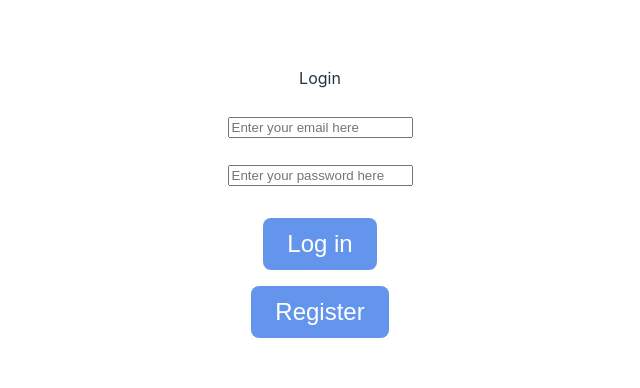
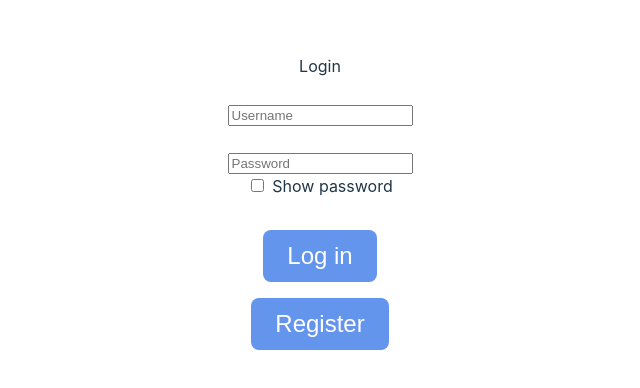
Before and after one commit to PeeterTarvas/P2P-file-transfer-system, a React (Vite) app in the folder client/: page / in a window 1280 px wide. Shown: the part 194-582 px from the top of the page, without its empty margins (320-960 px from the left). Built offline with nearby package versions, Linux system fonts and the light colour scheme.

Commit message:
Error handling, routing and password hiding

```diff
--- a/client/src/components/login/login.page.tsx
+++ b/client/src/components/login/login.page.tsx
@@ -1,16 +1,32 @@
-import { useState } from 'react';
+import { useState, useEffect } from 'react';
 import { useNavigate } from 'react-router-dom';
 import Peer from 'peerjs'; // Import peerjs
 import { LoginRequestInterface, LoginResponseInterface, UserInterface } from "../../interfaces/user.interface.tsx";
 import ApiManager from "../../services/api-manager.tsx";
 import ipManager from "../../services/ip-manager.tsx";
+import { getUsernameFromSession } from "../../utils/session-storage.tsx";
 
 const LoginPage = () => {
     const navigate = useNavigate();
     const [username, setUsername] = useState('');
     const [password, setPassword] = useState('');
+    const [showPassword, setShowPassword] = useState(false)
+    const [error, setError] = useState('')
+    const sessionUsername = getUsernameFromSession()
+
+
+    useEffect(() => {
+        if (sessionUsername) {
+            return navigate('/main')
+        }
+    }, [sessionUsername, navigate])
 
     const register = async () => {
+
+        if (username === '' || password === '') {
+            setError('Please fill in all fields')
+            return
+        }
         // Initialize a new Peer without an ID, letting Peer.js auto-generate a unique ID
         const peer = new Peer();
 
@@ -29,6 +45,7 @@ const LoginPage = () => {
                 await ApiManager.register(registerDto);
                 console.log(`User registered with peerId: ${peerId}`);
             } catch (error) {
+                setError('That username is already taken')
                 console.log(error);
             } finally {
                 peer.disconnect(); // Disconnect after registration to free resources if not used further
@@ -36,8 +53,18 @@ const LoginPage = () => {
         });
     };
 
+    const toggleShowPassword = () => {
+        setShowPassword(!showPassword)
+    }
+
     const login = async () => {
+        if (username === '' || password === '') {
+            setError('Please fill in all fields')
+            return
+        }
+
         const ip = await ipManager.getIp();
+        //const ip = 'localhost';
         const port = window.location.port;
         const loginDto: LoginRequestInterface = {
             username: username,
@@ -45,6 +72,7 @@ const LoginPage = () => {
             ipAddress: ip,
             port: port
         };
+
         try {
             const response: LoginResponseInterface = await ApiManager.login(loginDto);
             sessionStorage.setItem('token', response.token);
@@ -67,7 +95,7 @@ const LoginPage = () => {
             <div className={'inputContainer'}>
                 <input
                     value={username}
-                    placeholder="Enter your email here"
+                    placeholder="Username"
                     onChange={(ev) => setUsername(ev.target.value)}
                     className={'inputBox'}
                 />
@@ -75,19 +103,28 @@ const LoginPage = () => {
             <br />
             <div className={'inputContainer'}>
                 <input
+                    type={showPassword ? 'text' : 'password'}
                     value={password}
-                    placeholder="Enter your password here"
+                    placeholder="Password"
                     onChange={(ev) => setPassword(ev.target.value)}
                     className={'inputBox'}
                 />
             </div>
-            <br />
+            <div className={'checkboxContainer'}>
+                <input type="checkbox" onClick={toggleShowPassword}/>
+                <label>Show password</label>
+            </div>
+            <br/>
+
             <div className={'inputContainer'}>
                 <input className={'inputButton'} type="button" onClick={login} value={'Log in'} />
             </div>
             <div className={'inputContainer'}>
                 <input className={'inputButton'} type="button" onClick={register} value={'Register'} />
             </div>
+            <div className={'errorContainer'}>
+                {error}
+            </div>
         </div>
     );
 };
--- a/client/src/components/main.page.tsx
+++ b/client/src/components/main.page.tsx
@@ -45,6 +45,9 @@ function MainPage() {
       setUsers([...mockUsers, ...res]);
     });
     const member: string = getUsernameFromSession();
+    if (!member) {
+      navigate("/");
+    }
     ApiManager.fetchUserGroups(member).then((res) => {
       setGroups([...mockGroups, ...res])
     })
@@ -58,12 +61,17 @@ function MainPage() {
     });
   };
 
+  const handlelogout = () => {
+    sessionStorage.clear();
+    navigate("/");
+  };
+
   const searchOnClick = async (name: string, username: string) => {
     console.log("here")
     const owner: string = getUsernameFromSession();
     const group: Group = await ApiManager.createGroup({name , owner: owner, members: [username]});
     navigate(`/groups/${group.id}`)
-  }
+  };
 
   return (
       <div className="main-container">
@@ -77,6 +85,12 @@ function MainPage() {
                 onClick={() => setShowModal(true)}
             >
               Create Group
+            </button>
+            <button
+                className="logout-btn"
+                onClick={handlelogout}
+            >
+              Logout
             </button>
           </header>
           <div className="group-list">
--- a/client/src/index.css
+++ b/client/src/index.css
@@ -122,6 +122,14 @@ input[type='button'] {
   cursor: pointer;
 }
 
+input[type='button']:hover {
+  background: royalblue;
+}
+
+input[type='checkbox'] {
+  margin-right: 8px;
+}
+
 .notification {
   color: green;
   font-weight: bold;
--- a/client/src/style/MainPage.css
+++ b/client/src/style/MainPage.css
@@ -85,6 +85,21 @@
   box-shadow: 0 2px 4px rgba(0, 0, 0, 0.1);
 }
 
+.logout-btn {
+  padding: 10px 25px;
+  background-color: #ef4444;
+  color: #ffffff;
+  border: none;
+  border-radius: 5px;
+  font-weight: 600;
+  cursor: pointer;
+  transition: background-color 0.3s ease;
+}
+
+.logout-btn:hover {
+  background-color: #dc2626;
+}
+
 .file-search-container {
   display: flex;
   align-items: center;
```
